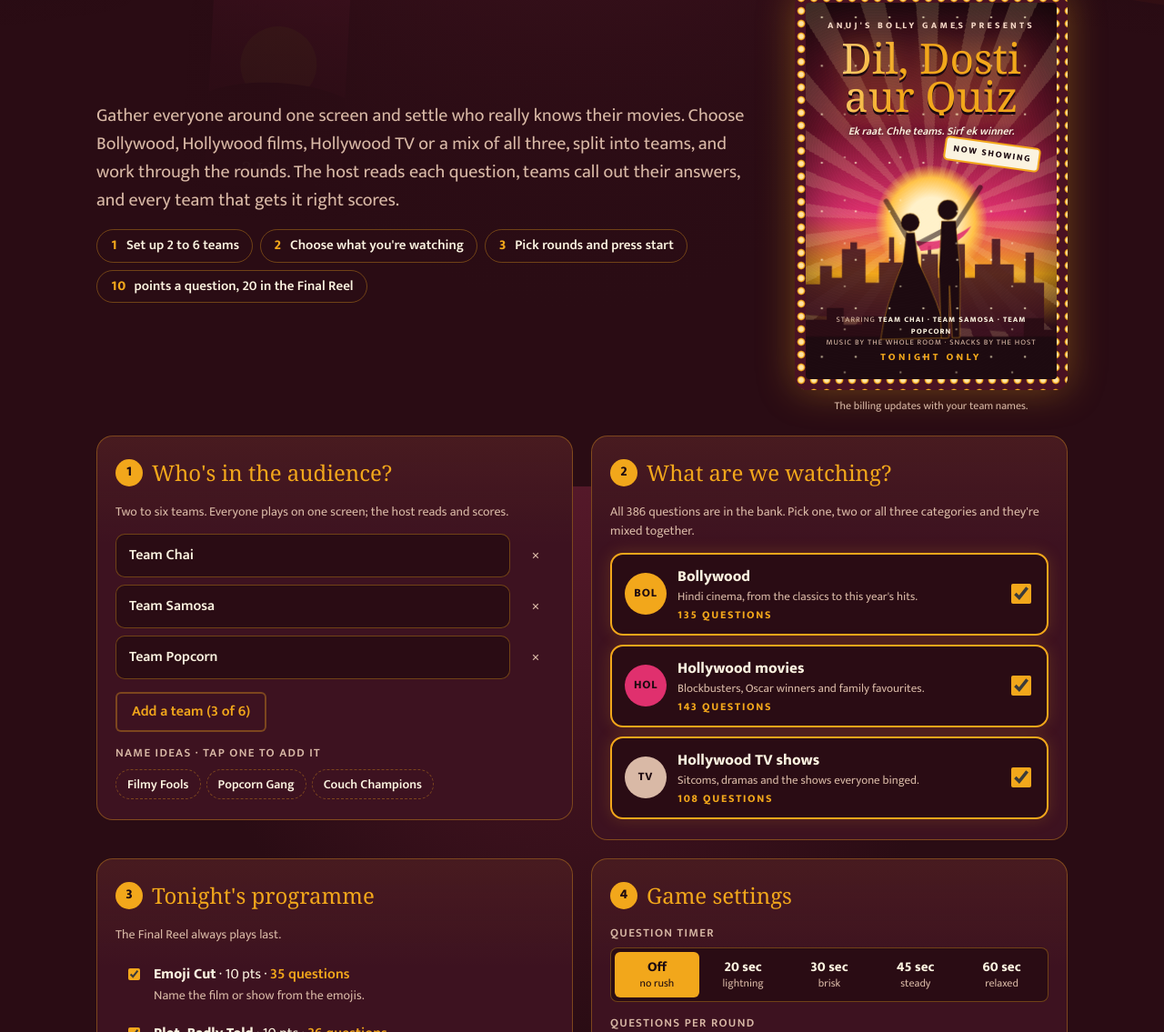
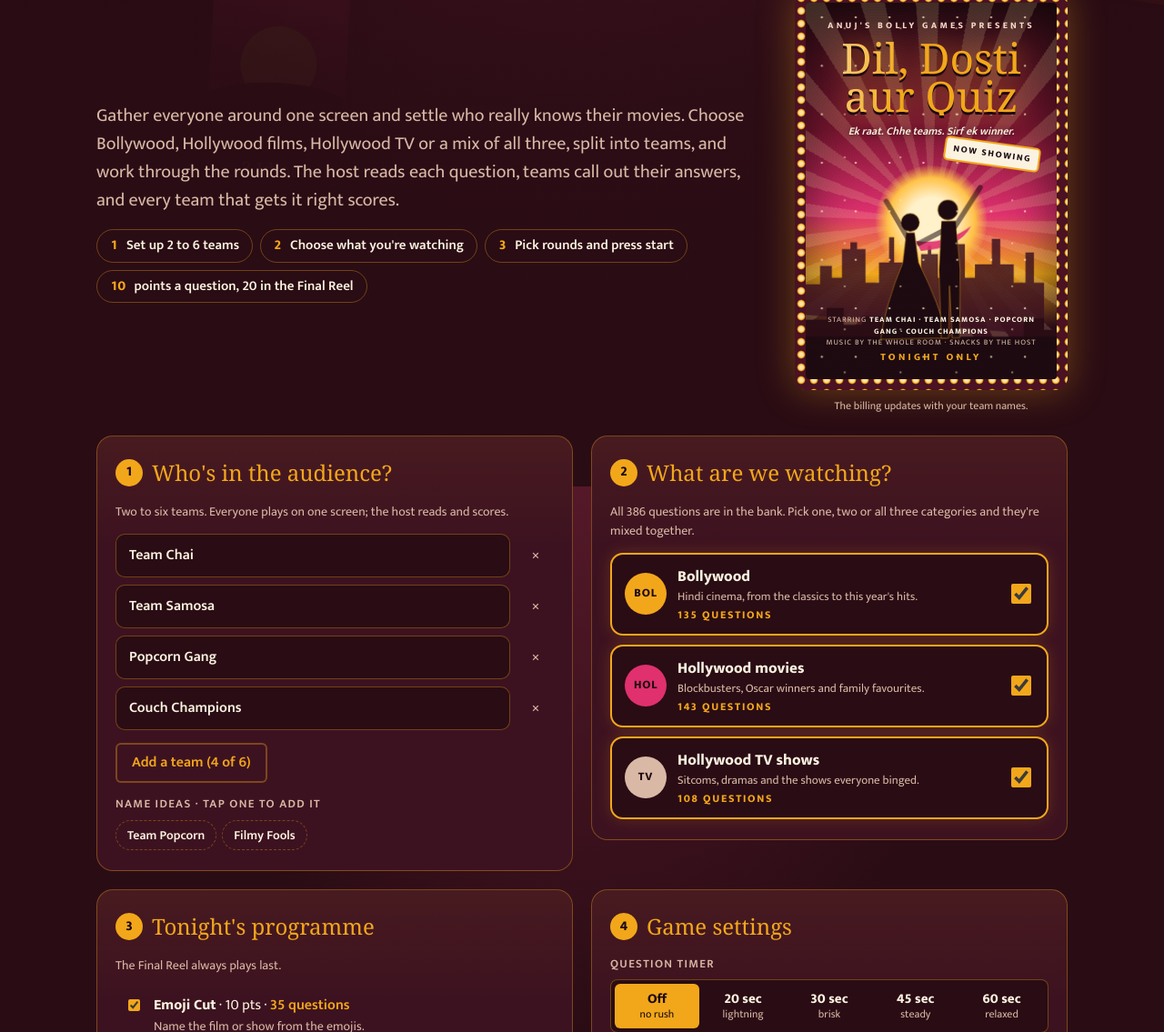
Before and after one commit to radboy35/Bollygames, a plain HTML site: page index.html in a window 1280 px wide. Shown: the part 265-1400 px from the top of the page at 91% size. Drawn offline with Linux system fonts and the light colour scheme; a web font is replaced by a local one.

Commit message:
Default teams: add Popcorn Gang and Couch Champions
Co-Authored-By: Claude Opus 5.5 <noreply@anthropic.com>
Claude-Session: https://claude.ai/code/session_01HNA5MWTKxYNxYbXrzrrJM2

```diff
--- a/index.html
+++ b/index.html
@@ -829,11 +829,14 @@ const LEVELS = { E: "Easy", M: "Medium", H: "Hard" };
 const level = (reelId, lib, q) => (DIFF[reelId] && DIFF[reelId][lib] && DIFF[reelId][lib][q]) || "H";
 const LIB_LOOK = { bolly: ["BOL", "#f2a71b", "Hindi cinema, from the classics to this year's hits."], film: ["HOL", "#e0306e", "Blockbusters, Oscar winners and family favourites."], tv: ["TV", "#d9b9a6", "Sitcoms, dramas and the shows everyone binged."] };
 const KEY = "bolly-games-v4";
+const DEFAULT_TEAMS = ["Team Chai", "Team Samosa", "Popcorn Gang", "Couch Champions"];
 let S = load() || fresh();
+// Saves made before the new defaults still hold the old three untouched teams: give them the new line-up.
+if (S && S.view === "setup" && Array.isArray(S.teams) && S.teams.map(t => t.name).join("|") === "Team Chai|Team Samosa|Team Popcorn" && S.teams.every(t => !t.score)) S.teams = DEFAULT_TEAMS.map(n => ({ name: n, score: 0 }));
 let tick = null, left = 0;
 
 function fresh() {
-  return { view: "setup", teams: ["Team Chai", "Team Samosa", "Team Popcorn"].map(n => ({ name: n, score: 0 })),
+  return { view: "setup", teams: DEFAULT_TEAMS.map(n => ({ name: n, score: 0 })),
     libs: LIBS.map(l => l.id), reels: REELS.map(r => r.id), per: 4, timer: 0, queue: [], idx: 0, revealed: false, awarded: [] };
 }
 function load() { try { return JSON.parse(localStorage.getItem(KEY)); } catch { return null; } }
```
